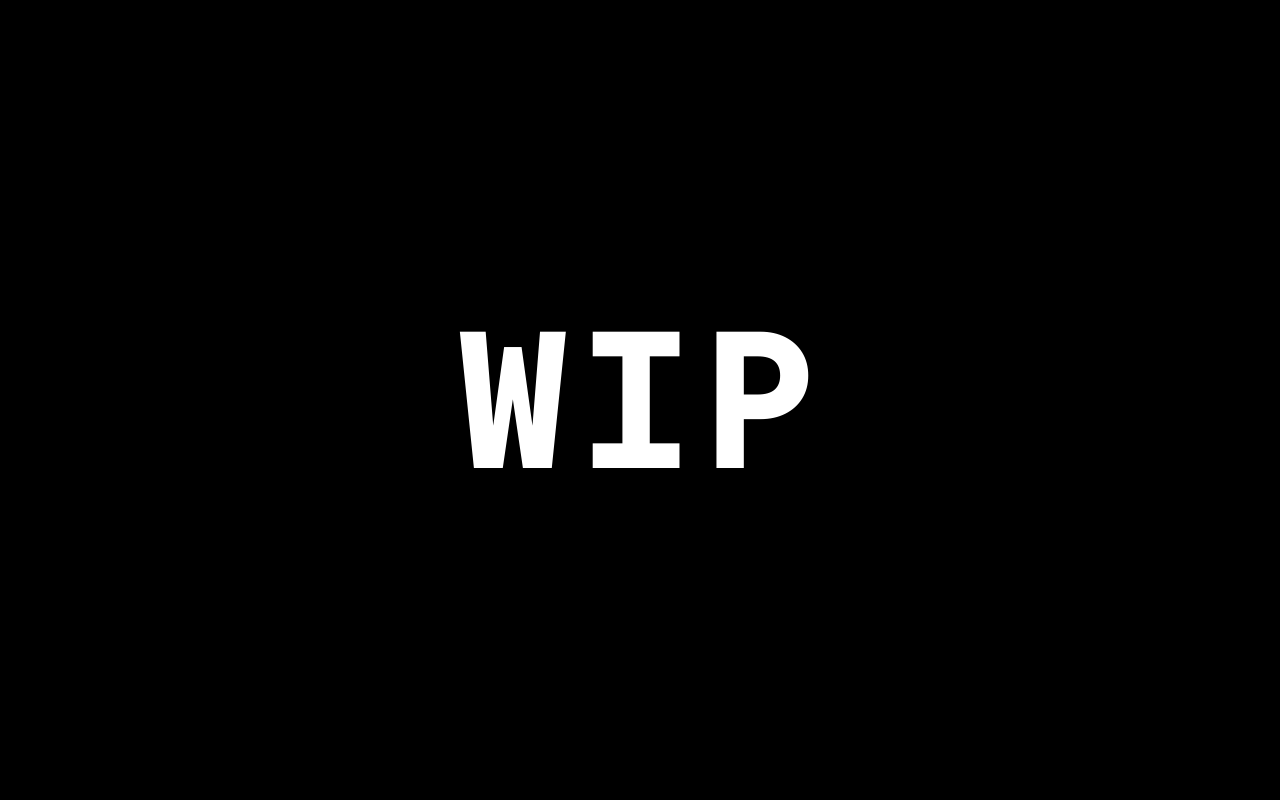
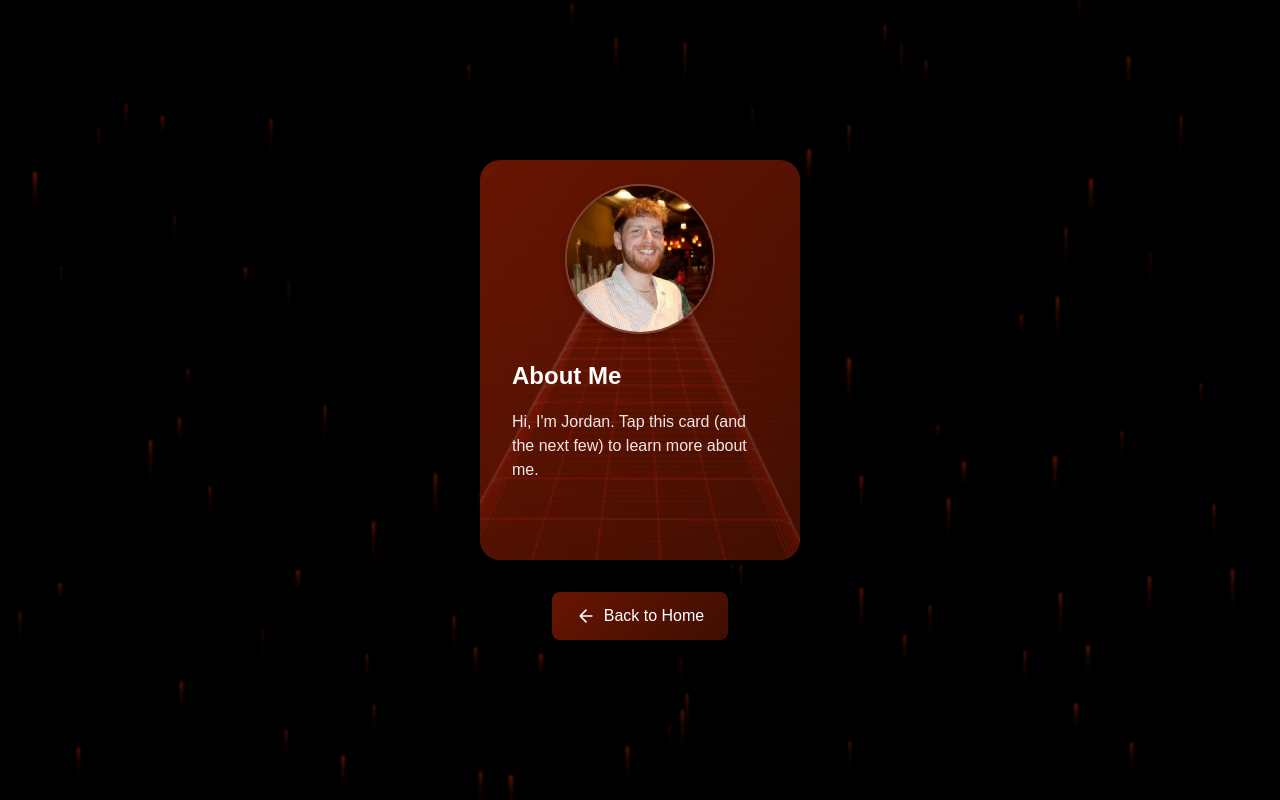
Before and after one commit to sm4j/dotme, a Next.js app: page /about in a window 1280 px wide. Built offline with nearby package versions, Linux system fonts and the light colour scheme.

Commit message:
About me up and running. Need to add more... about me, but the layout is there now.

```diff
--- a/package.json
+++ b/package.json
@@ -9,6 +9,7 @@
     "lint": "next lint"
   },
   "dependencies": {
+    "framer-motion": "^12.11.4",
     "next": "15.3.1",
     "react": "^19.0.0",
     "react-dom": "^19.0.0",
--- /dev/null
+++ b/src/app/about/AnimatedBackground.tsx
@@ -0,0 +1,57 @@
+'use client';
+import { useState, useEffect } from 'react';
+import { motion } from 'framer-motion';
+
+interface Raindrop {
+  id: number;
+  x: number;
+  initialY: number;
+  width: number;
+  height: number;
+  duration: number;
+  delay: number;
+}
+
+export default function AnimatedBackground() {
+  const [raindrops, setRaindrops] = useState<Raindrop[]>([]);
+
+  useEffect(() => {
+    // Generate raindrops only on client side
+    const drops: Raindrop[] = Array.from({ length: 100 }, (_, i) => ({
+      id: i,
+      x: Math.random() * 100,
+      initialY: Math.random() * 100,
+      delay: Math.random() * 4,
+      duration: Math.random() * 2 + 1.5,
+      width: Math.random() * 3 + 1,
+      height: Math.random() * 30 + 15,
+    }));
+    setRaindrops(drops);
+  }, []);
+
+  return (
+    <div className="animated-background">
+      {raindrops.map((drop) => (
+        <motion.div
+          key={drop.id}
+          className="raindrop"
+          style={{
+            left: `${drop.x}%`,
+            top: `${drop.initialY}%`,
+            width: `${drop.width}px`,
+            height: `${drop.height}px`,
+          }}
+          animate={{
+            y: ['0%', '200%'],
+          }}
+          transition={{
+            duration: drop.duration,
+            delay: drop.delay,
+            repeat: Infinity,
+            ease: 'linear',
+          }}
+        />
+      ))}
+    </div>
+  );
+}
--- /dev/null
+++ b/src/app/about/CardStack.tsx
@@ -0,0 +1,111 @@
+'use client';
+import { useState, useCallback } from 'react';
+import { motion, AnimatePresence } from 'framer-motion';
+import Image from 'next/image';
+
+interface Card {
+  title: string;
+  content: string;
+  showProfilePic?: boolean; // Make this optional
+}
+
+const cards: Card[] = [
+  {
+    title: "About Me",
+    content: "Hi, I'm Jordan. Tap this card (and the next few) to learn more about me.",
+    showProfilePic: true  // Add this flag for the first card
+  },
+  {
+    title: "The Gist",
+    content: "If I can't convince someone to do something, it can't be done. My goal is to leverage my gift of gab in the tech space, combining my growing technical knowledge with the natural ability to communicate and lead.",
+  },
+  {
+    title: "Education",
+    content: "BSCS... WIP"
+  }
+];
+
+export default function CardStack() {
+  const [currentIndex, setCurrentIndex] = useState(0);
+  const [direction, setDirection] = useState(0);
+
+  const playClickSound = useCallback(() => {
+    const audio = new Audio('/click.wav');
+    audio.volume = 0.2; // Adjust volume as needed
+    audio.play().catch(error => console.log('Audio playback failed:', error));
+  }, []);
+
+  const slideVariants = {
+    enter: (direction: number) => ({
+      x: direction > 0 ? 1000 : -1000,
+      opacity: 0
+    }),
+    center: {
+      zIndex: 1,
+      x: 0,
+      opacity: 1
+    },
+    exit: (direction: number) => ({
+      zIndex: 0,
+      x: direction < 0 ? 1000 : -1000,
+      opacity: 0
+    })
+  };
+
+  const swipeConfidenceThreshold = 10000;
+  const swipePower = (offset: number, velocity: number) => {
+    return Math.abs(offset) * velocity;
+  };
+
+  const paginate = (newDirection: number) => {
+    playClickSound();
+    setDirection(newDirection);
+    setCurrentIndex((prev) => (prev + newDirection + cards.length) % cards.length);
+  };
+
+  return (
+    <div className="card-stack">
+      <AnimatePresence initial={false} custom={direction}>
+        <motion.div
+          key={currentIndex}
+          custom={direction}
+          variants={slideVariants}
+          initial="enter"
+          animate="center"
+          exit="exit"
+          transition={{
+            x: { type: "spring", stiffness: 300, damping: 30 },
+            opacity: { duration: 0.2 }
+          }}
+          drag="x"
+          dragConstraints={{ left: 0, right: 0 }}
+          dragElastic={1}
+          onDragEnd={(e, { offset, velocity }) => {
+            const swipe = swipePower(offset.x, velocity.x);
+            if (swipe < -swipeConfidenceThreshold) {
+              paginate(1);
+            } else if (swipe > swipeConfidenceThreshold) {
+              paginate(-1);
+            }
+          }}
+          className="card"
+          onClick={() => paginate(1)}
+        >
+          {cards[currentIndex].showProfilePic && (
+            <div className="profile-picture-container">
+              <Image
+                src="/pfp.png"
+                alt="Profile Picture"
+                width={100}
+                height={100}
+                className="profile-picture"
+              />
+            </div>
+          )}
+          <h2>{cards[currentIndex].title}</h2>
+          <p>{cards[currentIndex].content}</p>
+        </motion.div>
+      </AnimatePresence>
+    </div>
+  );
+}
--- a/src/app/about/page.tsx
+++ b/src/app/about/page.tsx
@@ -1,14 +1,33 @@
 import "./styles.css";
+import CardStack from "./CardStack";
+import AnimatedBackground from "./AnimatedBackground";
+import Link from "next/link";
 
 export const metadata = {
-  title: "About - WIP",
-  description: "Work in Progress",
+  title: "About Me",
+  description: "Learn more about me",
 };
 
 export default function About() {
   return (
-    <div className="wip-container">
-      <h1 className="wip-text">WIP</h1>
+    <div className="about-container">
+      <AnimatedBackground />
+      <div className="flex flex-col items-center">
+        <CardStack />
+        <Link href="/" className="back-button">
+          <svg
+            viewBox="0 0 24 24"
+            fill="none"
+            stroke="currentColor"
+            strokeWidth="2"
+            strokeLinecap="round"
+            strokeLinejoin="round"
+          >
+            <path d="M19 12H5M12 19l-7-7 7-7" />
+          </svg>
+          Back to Home
+        </Link>
+      </div>
     </div>
   );
 }
--- a/src/app/about/styles.css
+++ b/src/app/about/styles.css
@@ -1,16 +1,168 @@
-.wip-container {
-  background-color: black;
+.about-container {
   min-height: 100vh;
   display: flex;
   justify-content: center;
   align-items: center;
+  background: #000000;
+  overflow: hidden;
+  position: relative;
 }
 
-.wip-text {
+.animated-background {
+  position: fixed; /* Changed from absolute to fixed */
+  top: -20%; /* Start above viewport */
+  left: 0;
+  width: 100%;
+  height: 120%; /* Extend beyond viewport */
+  z-index: 0;
+  overflow: hidden;
+}
+
+.raindrop {
+  position: absolute;
+  background: linear-gradient(180deg,
+    rgba(110, 22, 2, 0.9) 0%,
+    rgba(110, 22, 2, 0.3) 40%,
+    rgba(110, 22, 2, 0.1) 80%,
+    rgba(110, 22, 2, 0) 100%
+  );
+  border-radius: 2px;
+  pointer-events: none;
+  filter: blur(1px);
+  transform-origin: center top;
+}
+
+.card-stack {
+  position: relative;
+  width: 320px;
+  height: 400px;
+  perspective: 1000px;
+  z-index: 2; /* Ensure card stack stays above rain */
+}
+
+.card {
+  position: absolute;
+  width: 100%;
+  height: 100%;
+  background: linear-gradient(135deg,
+    rgba(110, 22, 2, 0.95) 0%,
+    rgba(69, 16, 2, 0.9) 100%
+  );
+  border-radius: 20px;
+  padding: 1.5rem 2rem;
   color: white;
-  font-size: clamp(4rem, 15vw, 12rem);
+  cursor: grab;
+  box-shadow: 0 10px 20px rgba(0, 0, 0, 0.2);
+  overflow: hidden;
+}
+
+/* Add decorative pathway gif overlay */
+.card::before {
+  content: '';
+  position: absolute;
+  top: 0;
+  left: 0;
+  right: 0;
+  bottom: 0;
+  background-image: url('/pathway.gif');
+  background-size: cover;
+  background-position: center;
+  opacity: 0.15;
+  mix-blend-mode: screen;
+  pointer-events: none;
+}
+
+/* Ensure content stays above the background */
+.card h2, .card p {
+  position: relative;
+  z-index: 1;
+}
+
+/* Add subtle shine effect */
+.card::after {
+  content: '';
+  position: absolute;
+  top: 0;
+  left: -100%;
+  width: 50%;
+  height: 100%;
+  background: linear-gradient(
+    90deg,
+    transparent,
+    rgba(255, 255, 255, 0.1),
+    transparent
+  );
+  transform: skewX(-15deg);
+  animation: shine 8s infinite;
+}
+
+@keyframes shine {
+  0% { left: -100%; }
+  20% { left: 200%; }
+  100% { left: 200%; }
+}
+
+.card h2 {
+  font-size: 1.5rem;
+  margin-bottom: 1rem;
   font-weight: bold;
-  letter-spacing: 0.5rem;
-  text-align: center;
-  font-family: var(--font-geist-mono);
 }
+
+.card p {
+  font-size: 1rem;
+  line-height: 1.5;
+  opacity: 0.9;
+}
+
+.card.active {
+  transform: translateY(0) scale(1) !important;
+}
+
+.profile-picture-container {
+  position: relative;
+  width: 150px;
+  height: 150px;
+  margin: 0 auto 1.5rem;
+  border-radius: 50%;
+  overflow: hidden;
+  border: 2px solid rgba(255, 255, 255, 0.2);
+  box-shadow: 0 4px 8px rgba(0, 0, 0, 0.2);
+}
+
+.profile-picture {
+  width: 100%;
+  height: 100%;
+  object-fit: cover;
+}
+
+.back-button {
+  position: relative;
+  z-index: 2;
+  margin-top: 2rem;
+  padding: 0.75rem 1.5rem;
+  background: linear-gradient(135deg,
+    rgba(110, 22, 2, 0.95) 0%,
+    rgba(69, 16, 2, 0.9) 100%
+  );
+  color: white;
+  border: none;
+  border-radius: 8px;
+  display: flex;
+  align-items: center;
+  gap: 0.5rem;
+  font-size: 1rem;
+  cursor: pointer;
+  transition: all 0.2s ease;
+  text-decoration: none;
+  box-shadow: 0 4px 8px rgba(0, 0, 0, 0.2);
+}
+
+.back-button:hover {
+  transform: translateY(-2px);
+  box-shadow: 0 6px 12px rgba(0, 0, 0, 0.3);
+}
+
+.back-button svg {
+  width: 20px;
+  height: 20px;
+}
```
Also changed, not shown: 2 other files (tests, documents, lock files or other folders).
